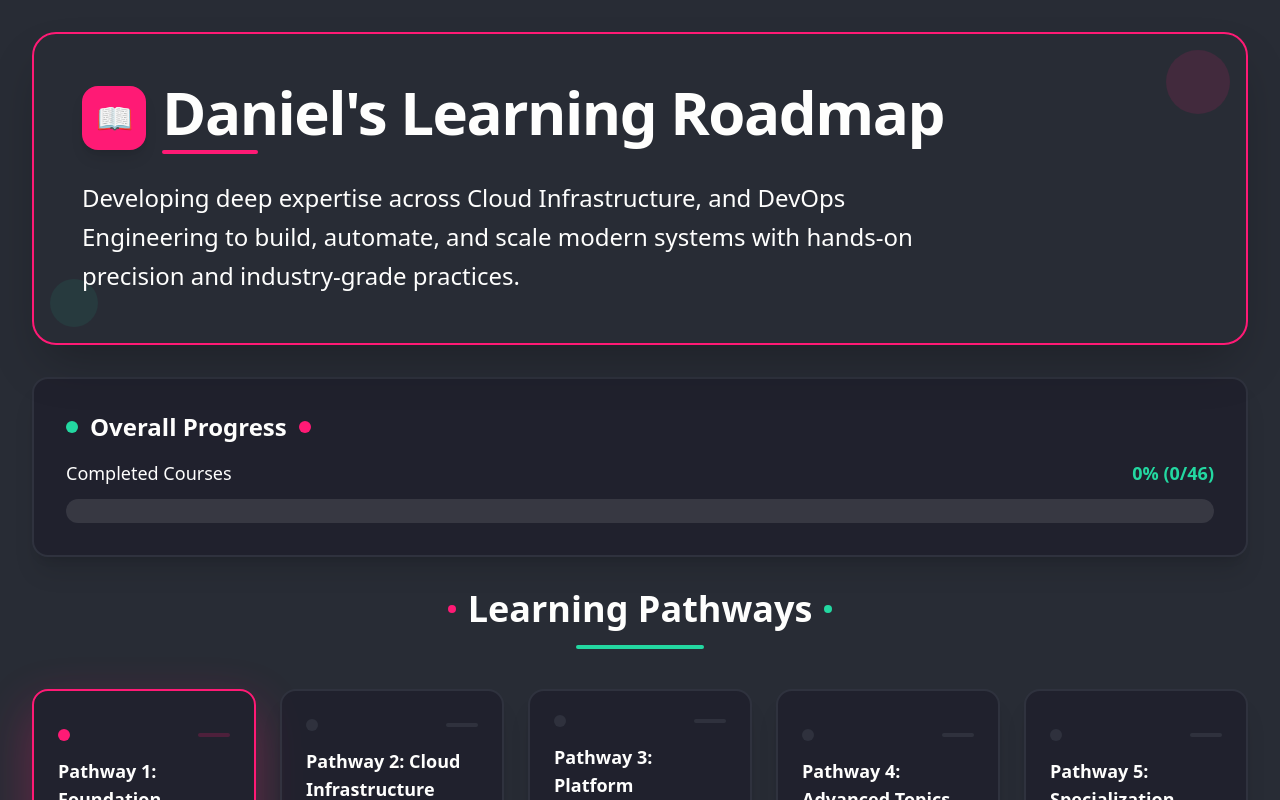
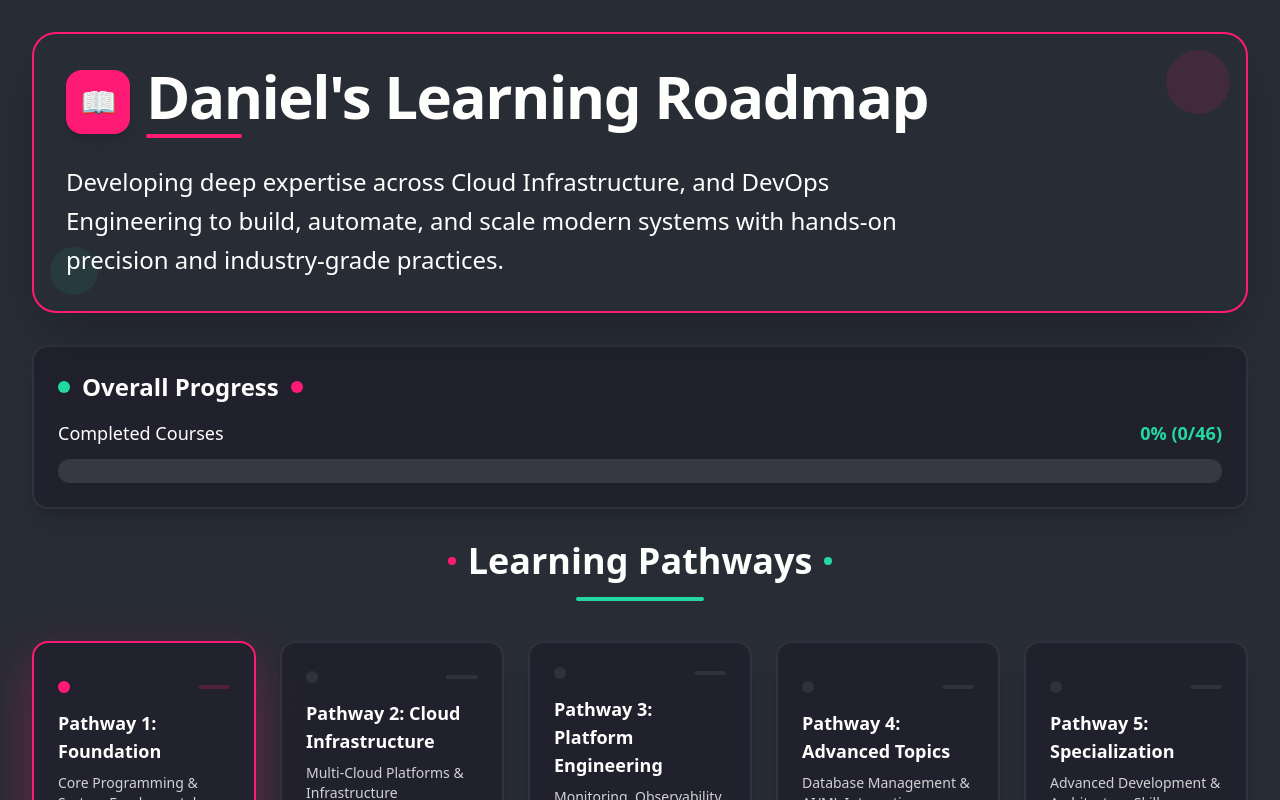
Before and after one commit to danielbooth-cloud/roadmap, a SvelteKit app: page / in a window 1280 px wide. Shown: the top 800 px of the page. Built offline with nearby package versions, Linux system fonts and the light colour scheme.

Commit message:
update padding

```diff
--- a/src/routes/+page.svelte
+++ b/src/routes/+page.svelte
@@ -229,7 +229,7 @@
 	<!-- Header Section -->
 	<header class="p-8">
 		<!-- Hero Section with enhanced styling -->
-		<div class="bg-[var(--color-palette-dark)] border-2 border-[var(--color-palette-pink)] text-[var(--color-palette-light)] p-12 rounded-3xl shadow-2xl transform hover:scale-[1.005] transition-all duration-500 relative overflow-hidden mb-8">
+		<div class="bg-[var(--color-palette-dark)] border-2 border-[var(--color-palette-pink)] text-[var(--color-palette-light)] p-8 rounded-3xl shadow-2xl transform hover:scale-[1.005] transition-all duration-500 relative overflow-hidden mb-8">
 			<div class="absolute top-4 right-4 w-16 h-16 bg-[var(--color-palette-faded-pink)] rounded-full opacity-60"></div>
 			<div class="absolute bottom-4 left-4 w-12 h-12 bg-[var(--color-palette-faded-emerald)] rounded-full opacity-40"></div>
 			<div class="relative z-10">
@@ -249,7 +249,7 @@
 		</div>
 
 		<!-- Overall Progress with enhanced styling -->
-		<div class="bg-[var(--color-palette-faded-purple)] border-2 border-[var(--color-palette-faded-slate)] p-8 rounded-2xl shadow-xl hover:border-[var(--color-palette-emerald)] transition-all duration-500">
+		<div class="bg-[var(--color-palette-faded-purple)] border-2 border-[var(--color-palette-faded-slate)] p-6 rounded-2xl shadow-xl hover:border-[var(--color-palette-emerald)] transition-all duration-500">
 			<div class="flex items-center gap-3 mb-4">
 				<div class="w-3 h-3 bg-[var(--color-palette-emerald)] rounded-full"></div>
 				<h2 class="text-2xl font-bold text-[var(--color-palette-light)]">Overall Progress</h2>
```
